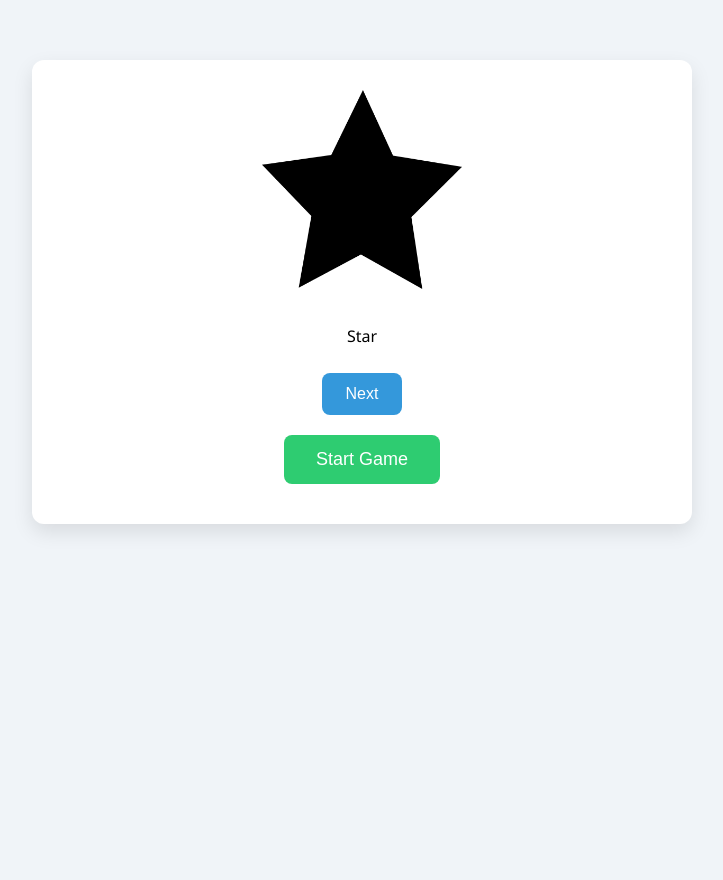
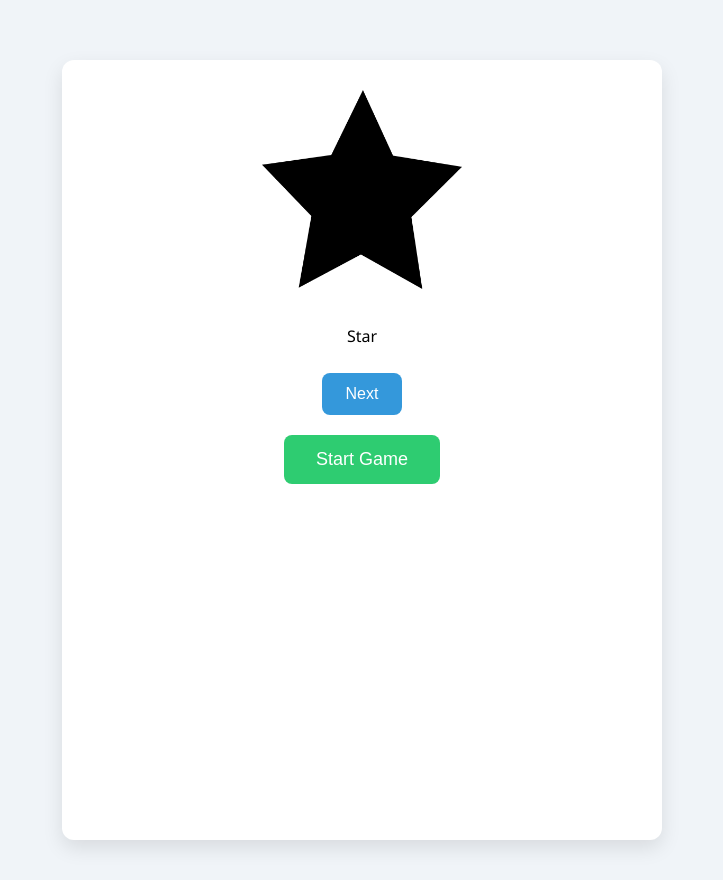
Before and after one commit to Pwaire/mindsight-game, a plain HTML site: page index.html in a window 1280 px wide. Both pictures are taken after a click on the button "Calibrate". Shown: the whole page, without its empty margins (278-1001 px from the left). Before the commit the page ends 800 px from the top, so only its background shows below. Drawn offline with Linux system fonts and the light colour scheme.

Commit message:
Expand containers to match body size

```diff
--- a/styles.css
+++ b/styles.css
@@ -1,3 +1,9 @@
+html,
+body {
+  width: 100%;
+  height: 100%;
+}
+
 body {
   font-family: 'Segoe UI', sans-serif;
   background: #f0f4f8;
@@ -11,6 +17,7 @@ body {
   display: flex;
   flex-direction: column;
   align-items: center;
+  height: 100%;
 }
 
 .card {
@@ -84,3 +91,10 @@ button:hover {
   list-style-type: none;
   padding-left: 0;
 }
+
+#game-container,
+#calibrate-container {
+  width: 100%;
+  height: 100%;
+  box-sizing: border-box;
+}
```
